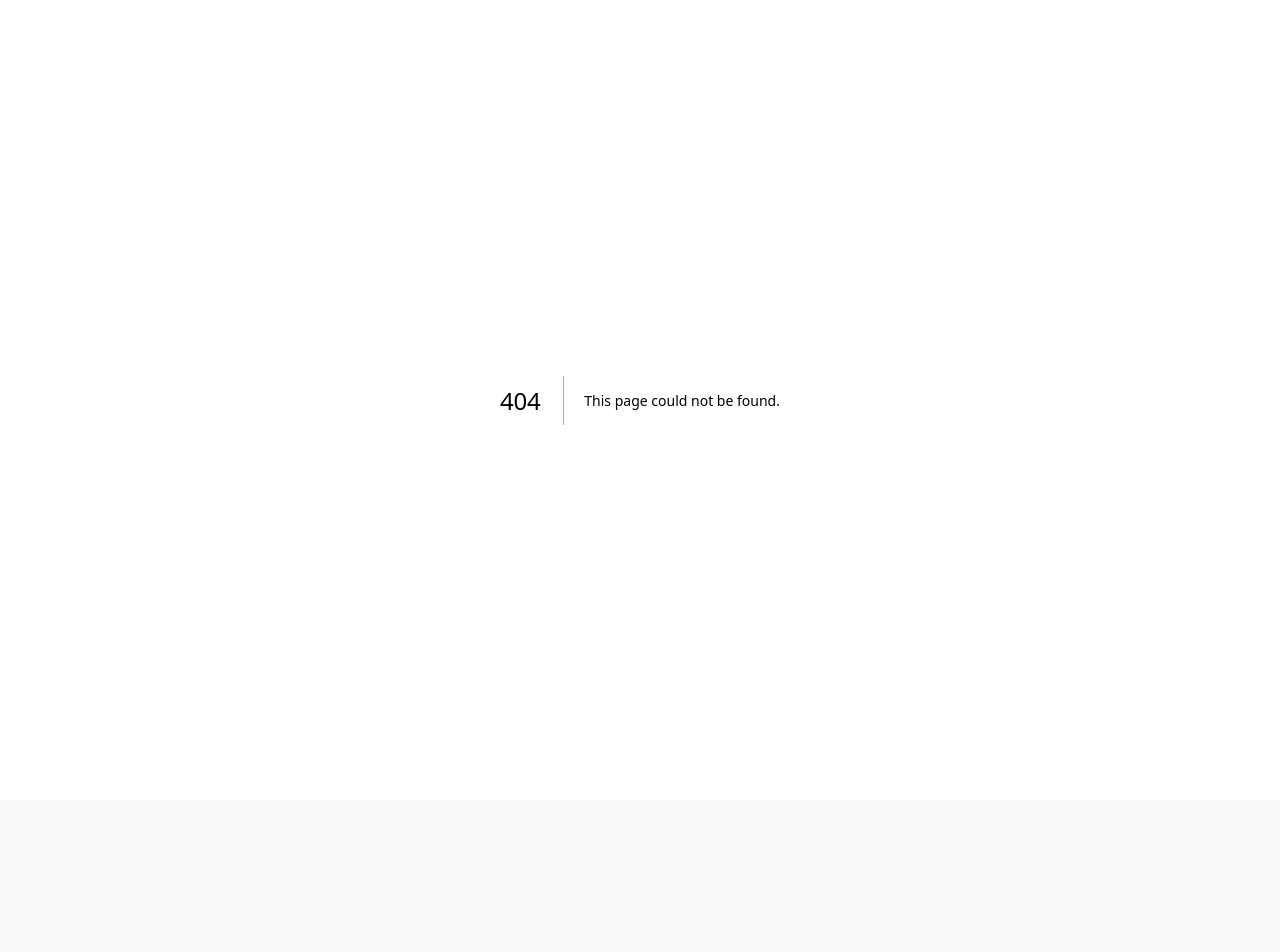
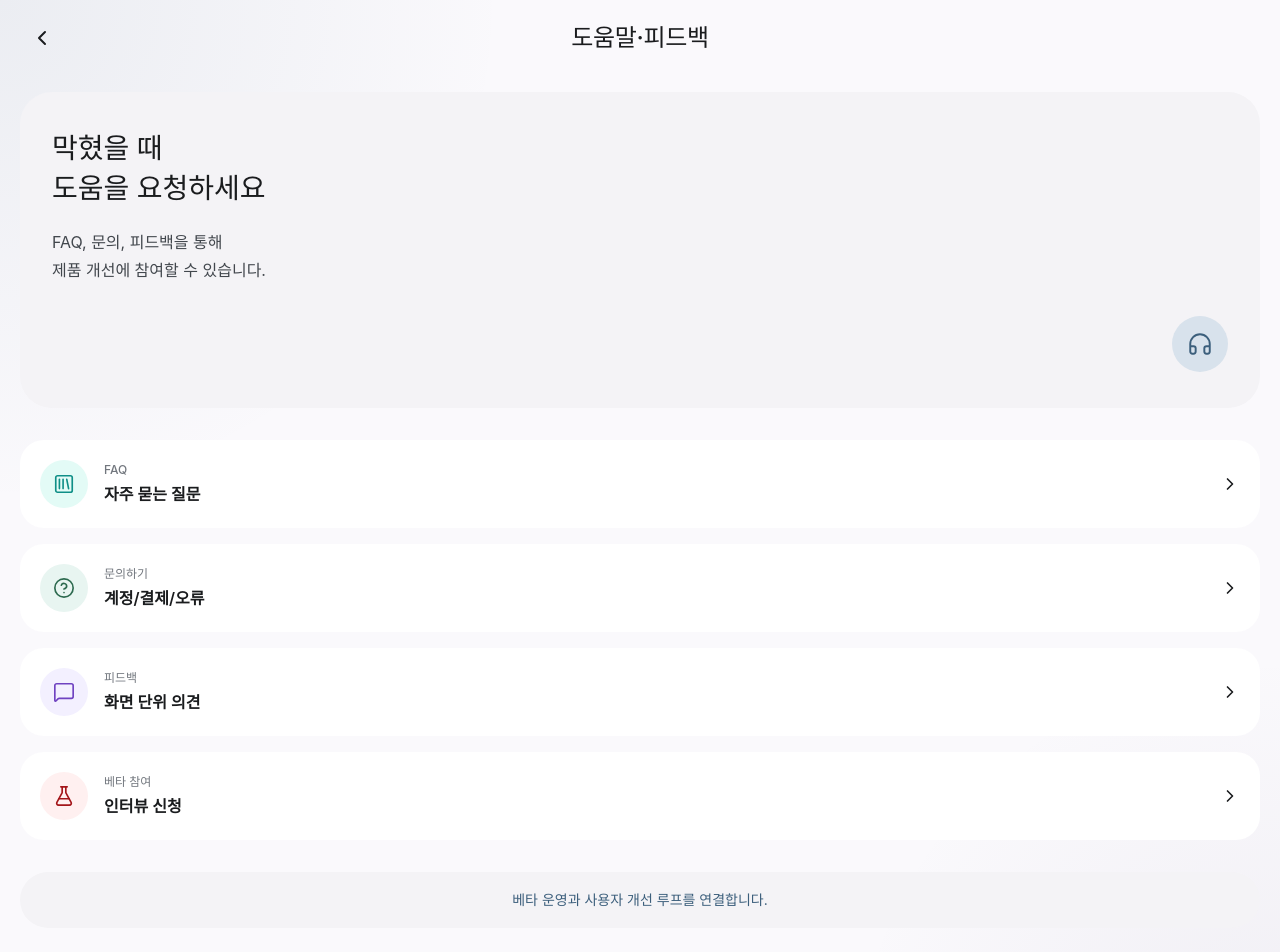
Before and after one commit to The-Myeotzari/focusdam, a Next.js app: page /settings/help in a window 1280 px wide. Before the commit this address had no page. Shown: the top 952 px of the page. Before the commit the page ends 800 px from the top, so only its background shows below. Built offline with nearby package versions, Linux system fonts and the light colour scheme.

Commit message:
feat: 도움말 피드백 페이지 구현 #4

```diff
--- /dev/null
+++ b/src/app/settings/help/page.tsx
@@ -0,0 +1,11 @@
+import type { Metadata } from 'next';
+
+import { HelpFeedbackPage } from '@/widgets/settings';
+
+export const metadata: Metadata = {
+  title: '도움말·피드백',
+};
+
+export default function Page() {
+  return <HelpFeedbackPage />;
+}
--- a/src/widgets/settings/index.ts
+++ b/src/widgets/settings/index.ts
@@ -7,6 +7,7 @@ export { AccountManagementPage } from './ui/account-management-page';
 export { ConsentManagementPage } from './ui/consent-management-page';
 export { DataExportPage } from './ui/data-export-page';
 export { DataManagementPage } from './ui/data-management-page';
+export { HelpFeedbackPage } from './ui/help-feedback-page';
 export { NotificationManagementPage } from './ui/notification-management-page';
 export { PlusSubscriptionPage } from './ui/plus-subscription-page';
 export { SettingsHomePage } from './ui/settings-home-page';
--- /dev/null
+++ b/src/widgets/settings/ui/help-feedback-page.tsx
@@ -0,0 +1,151 @@
+// 도움말·피드백 페이지
+
+import {
+  ChevronLeft,
+  ChevronRight,
+  CircleHelp,
+  FlaskConical,
+  Headphones,
+  MessageSquare,
+  Send,
+  SquareLibrary,
+} from 'lucide-react';
+import Link from 'next/link';
+
+type HelpFeedbackItem = {
+  description: string;
+  href: string;
+  icon: typeof SquareLibrary;
+  title: string;
+  toneClassName: string;
+};
+
+const HELP_FEEDBACK_ITEMS: HelpFeedbackItem[] = [
+  {
+    href: '#faq',
+    title: '자주 묻는 질문',
+    description: 'FAQ',
+    icon: SquareLibrary,
+    toneClassName: 'bg-[#e3fbf6] text-[#0f8f87]',
+  },
+  {
+    href: '#contact',
+    title: '계정/결제/오류',
+    description: '문의하기',
+    icon: CircleHelp,
+    toneClassName: 'bg-[var(--ds-success)] text-[var(--ds-success-ink)]',
+  },
+  {
+    href: '#feedback',
+    title: '화면 단위 의견',
+    description: '피드백',
+    icon: MessageSquare,
+    toneClassName: 'bg-[var(--ds-premium)] text-[#6f42c1]',
+  },
+  {
+    href: '#beta',
+    title: '인터뷰 신청',
+    description: '베타 참여',
+    icon: FlaskConical,
+    toneClassName: 'bg-[var(--ds-safety)] text-[var(--ds-safety-ink)]',
+  },
+];
+
+function HelpFeedbackMenuItem({
+  description,
+  href,
+  icon: Icon,
+  title,
+  toneClassName,
+}: HelpFeedbackItem) {
+  return (
+    <li>
+      <Link
+        href={href}
+        className="flex min-h-[88px] items-center gap-4 rounded-[var(--radius-xl)] bg-[var(--color-surface-container-lowest)] px-5 py-4 shadow-[var(--shadow-card)] transition-colors hover:bg-[var(--color-surface-container-low)] focus-visible:outline focus-visible:outline-4 focus-visible:outline-offset-2 focus-visible:outline-[color:var(--color-primary)]"
+      >
+        <span
+          className={`grid size-12 shrink-0 place-items-center rounded-full ${toneClassName}`}
+          aria-hidden="true"
+        >
+          <Icon size={22} strokeWidth={1.8} />
+        </span>
+
+        <span className="min-w-0 flex-1">
+          <span className="block text-xs font-medium text-[var(--color-outline)]">
+            {description}
+          </span>
+          <strong className="mt-1 block text-base font-semibold text-[var(--color-on-surface)]">
+            {title}
+          </strong>
+        </span>
+
+        <ChevronRight size={20} className="shrink-0 text-[var(--color-on-surface)]" />
+      </Link>
+    </li>
+  );
+}
+
+export function HelpFeedbackPage() {
+  return (
+    <main className="flex min-h-screen flex-col gap-8 px-5 py-4">
+      {/* TODO: 페이지 헤더 영역 추후 분리 필요*/}
+      <header className="flex items-center gap-3">
+        <Link
+          href="/settings"
+          aria-label="설정으로 돌아가기"
+          className="grid size-11 place-items-center rounded-full"
+        >
+          <ChevronLeft size={24} aria-hidden="true" />
+        </Link>
+
+        <h1 className="flex-1 text-center text-[24px] leading-8">도움말·피드백</h1>
+        <span className="min-w-11" aria-hidden="true" />
+      </header>
+
+      <section className="rounded-[var(--radius-xxl)] bg-[var(--color-surface-container-low)] px-8 py-9 shadow-[var(--shadow-card)]">
+        <h2 className="text-[28px] font-medium leading-10 text-[var(--color-on-surface)]">
+          막혔을 때
+          <br />
+          도움을 요청하세요
+        </h2>
+        <p className="mt-5 text-base leading-7 text-[var(--color-on-surface-variant)]">
+          FAQ, 문의, 피드백을 통해
+          <br />
+          제품 개선에 참여할 수 있습니다.
+        </p>
+
+        <div className="mt-8 flex justify-end">
+          <span
+            className="grid size-14 place-items-center rounded-full bg-[#d8e2ec] text-[var(--color-primary)]"
+            aria-hidden="true"
+          >
+            <Headphones size={26} strokeWidth={1.8} />
+          </span>
+        </div>
+      </section>
+
+      <section aria-label="도움말 및 피드백 항목">
+        <ul className="grid gap-4">
+          {HELP_FEEDBACK_ITEMS.map((item) => (
+            <HelpFeedbackMenuItem key={item.href} {...item} />
+          ))}
+        </ul>
+      </section>
+
+      <p className="rounded-[var(--radius-xxl)] bg-[var(--color-surface-container-low)] px-5 py-4 text-center text-sm leading-6 text-[var(--color-primary)]">
+        베타 운영과 사용자 개선 루프를 연결합니다.
+      </p>
+
+      <div className="mt-auto grid gap-3">
+        <Link href="#feedback" className="site-button site-button--primary w-full gap-2">
+          <Send size={18} aria-hidden="true" />
+          피드백 보내기
+        </Link>
+        <Link href="#faq" className="site-button site-button--secondary w-full">
+          FAQ 보기
+        </Link>
+      </div>
+    </main>
+  );
+}
```
